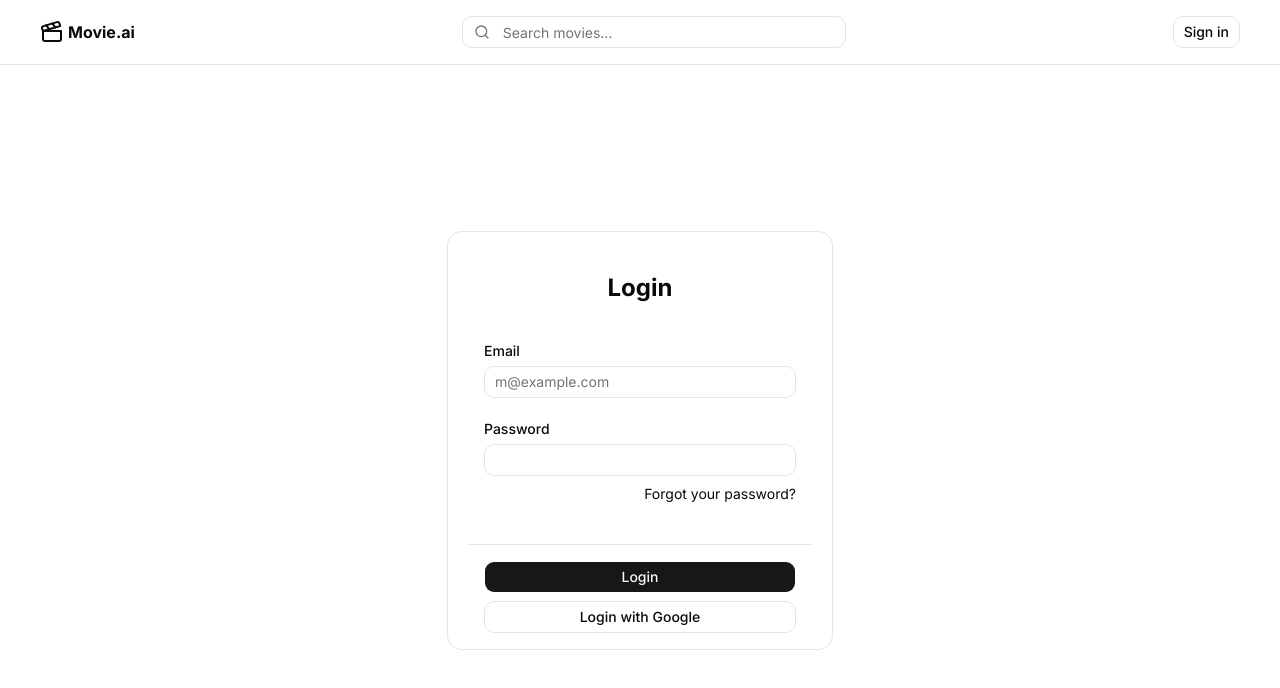
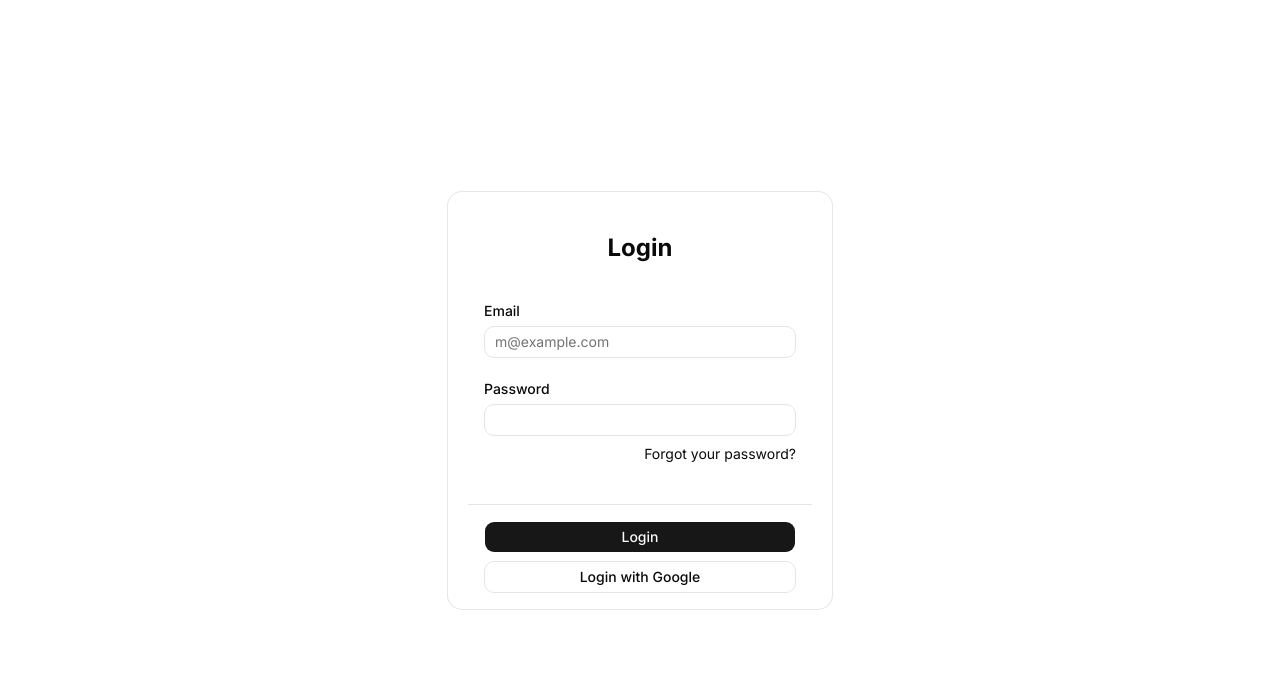
Before and after one commit to a1919727/movie-ai, a Next.js app: page /auth in a window 1280 px wide. Shown: the top 688 px of the page. Built offline with nearby package versions, Linux system fonts and the light colour scheme; no server answers.

Commit message:
remove navbar on auth page

```diff
--- a/src/app/layout.tsx
+++ b/src/app/layout.tsx
@@ -1,5 +1,6 @@
 import type { Metadata } from "next";
 import { NavBar } from "@/components/nav-bar";
+import { LayoutShell } from "@/components/layout-shell";
 import { ThemeProvider } from "@/components/theme-provider";
 import "./globals.css";
 import { Toaster } from "@/components/ui/sonner";
@@ -28,8 +29,7 @@ export default function RootLayout({
             enableSystem
             disableTransitionOnChange
           >
-            <NavBar />
-            <div className="py-10">{children}</div>
+            <LayoutShell navBar={<NavBar />}>{children}</LayoutShell>
             <Toaster />
           </ThemeProvider>
         </body>
--- /dev/null
+++ b/src/components/layout-shell.tsx
@@ -0,0 +1,20 @@
+"use client";
+
+import { usePathname } from "next/navigation";
+
+type LayoutShellProps = {
+  children: React.ReactNode;
+  navBar: React.ReactNode;
+};
+
+export function LayoutShell({ children, navBar }: LayoutShellProps) {
+  const pathname = usePathname();
+  const showNavBar = pathname !== "/auth";
+
+  return (
+    <>
+      {showNavBar ? navBar : null}
+      <div className={showNavBar ? "py-10" : undefined}>{children}</div>
+    </>
+  );
+}
```
